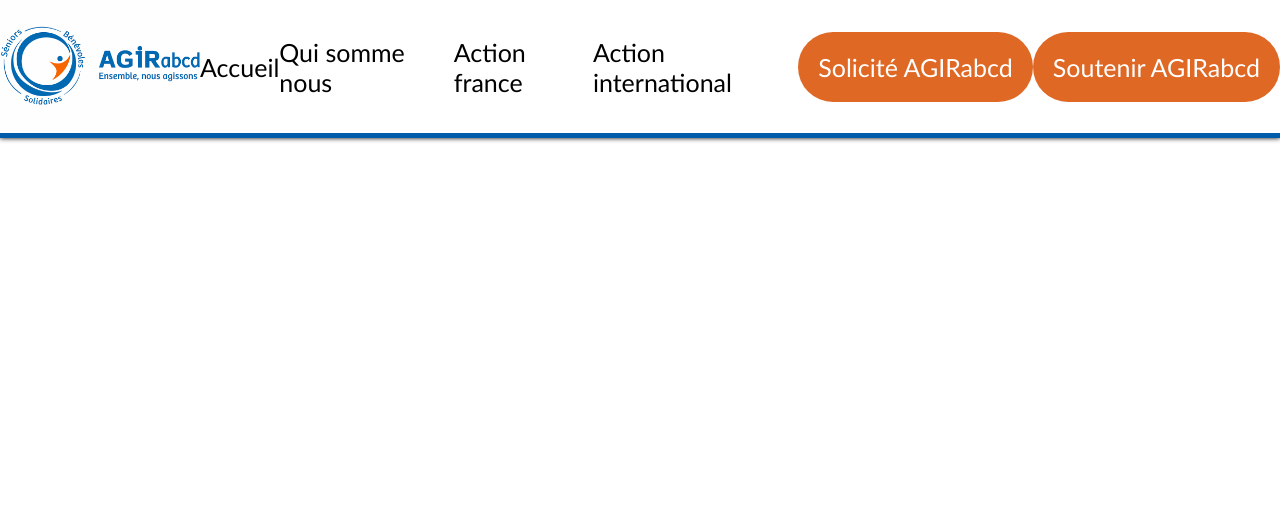
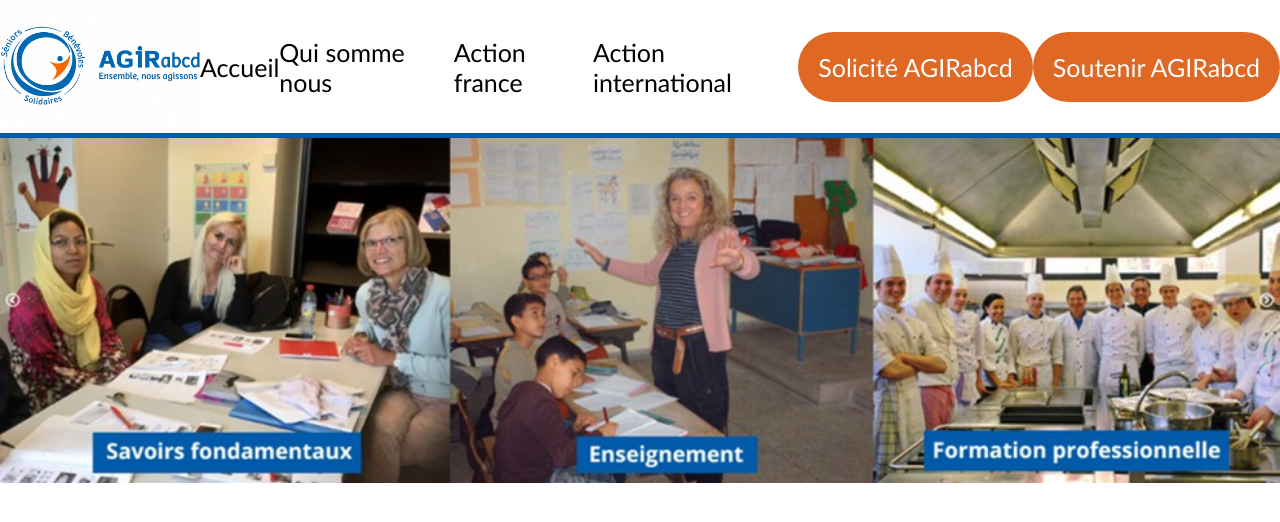
Before and after one commit to DreamBigGo/S3-01, a PHP site: page / in a window 1280 px wide. Shown: the top 522 px of the page. Run offline with PHP 8.4, Linux system fonts and the light colour scheme.

Commit message:
J'ai ajouté les image du carrousel dans le dossier image et mit la premieres image dans le site, je ferais la suite un peut plustars

```diff
--- a/Asset/css/style.css
+++ b/Asset/css/style.css
@@ -47,3 +47,6 @@
     color:var(--main-color-bleu);
     text-decoration: underline;
 }
+.ImageCarrousel{
+    width: 100%;
+}
--- a/index.php
+++ b/index.php
@@ -15,6 +15,9 @@
     <input class="styled" type="button" value="Solicité AGIRabcd"/>
     <input class="styled" type="button" value="Soutenir AGIRabcd" />
 </nav>
+    <div class="carrousel">
+        <img class="ImageCarrousel" src="Asset/img/img_Carrousel_1.png" alt="Image Carrousel">
+    </div>
 
 </body>
 </html>
```
Also changed, not shown: Asset/img/img_Carrousel_1.png (added), Asset/img/img_Carrousel_2.png (added), Asset/img/img_Carrousel_3.png (added), Asset/img/img_Carrousel_4.png (added), Asset/img/img_Carrousel_5.png (added). Lines whose indentation alone changed are shown as unchanged.
